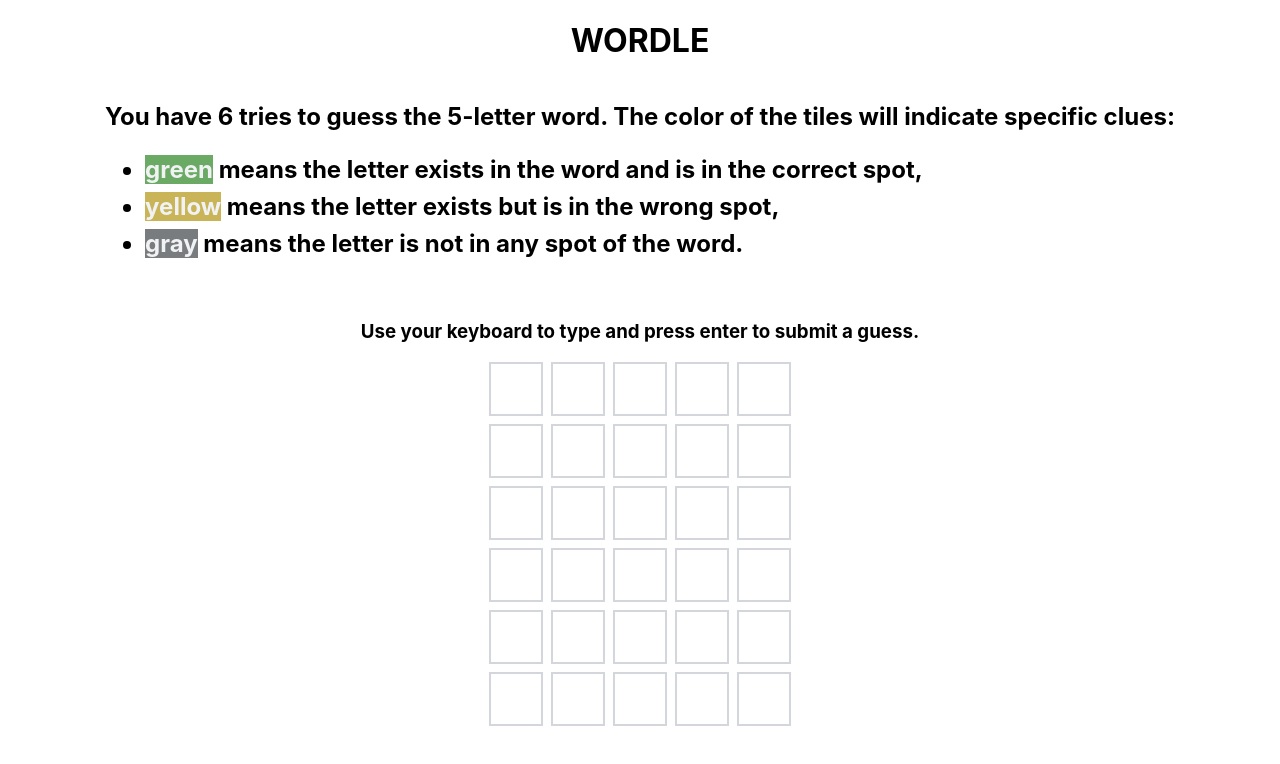
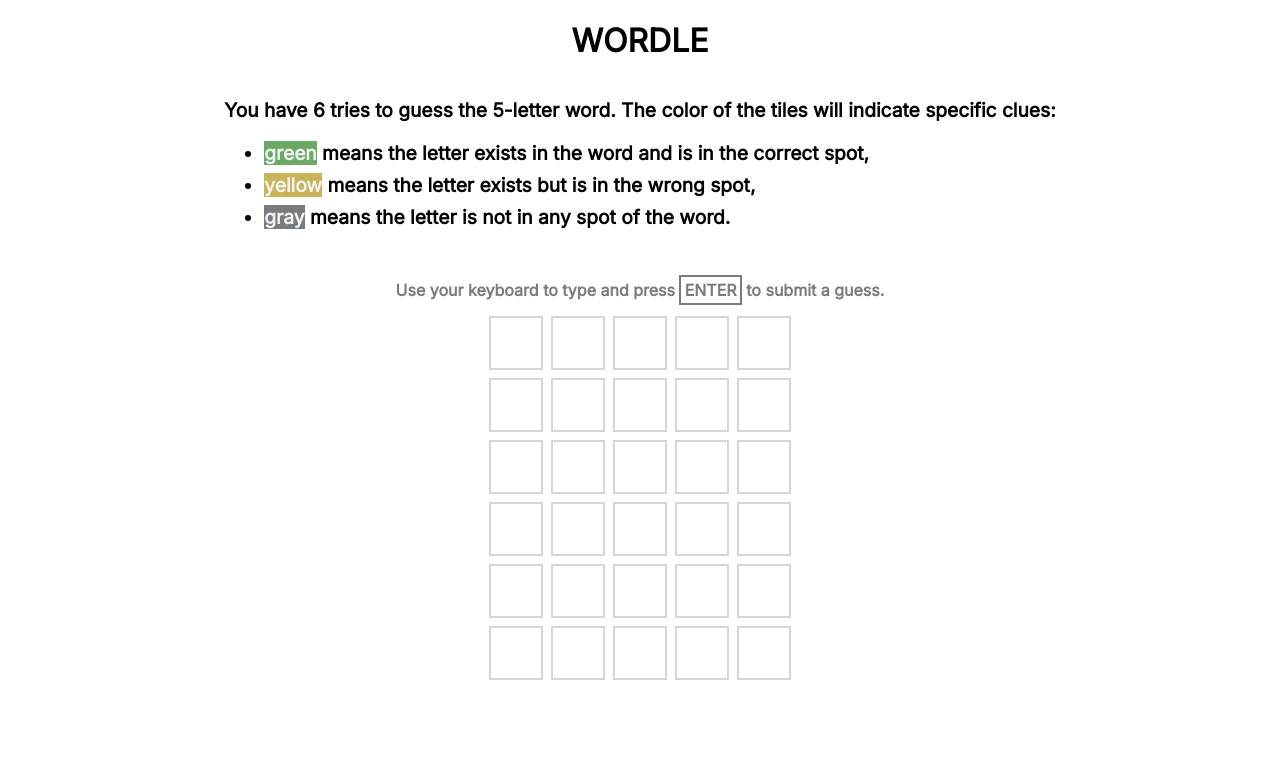
Before and after one commit to pinggyu/wordle-clone, a React (Create React App) app: page / in a window 1280 px wide. Shown: the top 764 px of the page. Built offline with nearby package versions, Linux system fonts and the light colour scheme.

Commit message:
minor UI changes

```diff
--- a/public/index.html
+++ b/public/index.html
@@ -6,7 +6,9 @@
         <meta name="viewport" content="width=device-width, initial-scale=1" />
         <meta name="theme-color" content="#000000" />
         <meta name="description" content="Web site created using create-react-app" />
-        <link rel="apple-touch-icon" href="%PUBLIC_URL%/logo192.png" />
+        <link rel="preconnect" href="https://fonts.googleapis.com" />
+        <link rel="preconnect" href="https://fonts.gstatic.com" crossorigin />
+        <link href="https://fonts.googleapis.com/css2?family=Inter&display=swap" rel="stylesheet" />
         <!--
       manifest.json provides metadata used when your web app is installed on a
       user's mobile device or desktop. See https://developers.google.com/web/fundamentals/web-app-manifest/
--- a/src/App.css
+++ b/src/App.css
@@ -4,6 +4,12 @@
     --color-white: #f1f2f3;
     --color-yellow: #c9b458;
     --color-green: #6aaa64;
+
+    --ff-main: 'Inter', sans-serif;
+}
+
+body {
+    font-family: var(--ff-main);
 }
 
 .wrapper {
@@ -26,6 +32,16 @@ header {
 
 h1 {
     text-transform: uppercase;
+}
+
+h2 {
+    font-size: 1.2rem;
+}
+
+h3 {
+    font-size: 1rem;
+    text-align: center;
+    color: var(--color-gray);
 }
 
 .instructions {
@@ -73,3 +89,9 @@ h1 {
     background-color: var(--color-gray);
     color: var(--color-white);
 }
+
+.enter {
+    border: 2px solid var(--color-gray);
+    padding: 0.2rem;
+    text-transform: uppercase;
+}
--- a/src/App.js
+++ b/src/App.js
@@ -2,9 +2,9 @@ import { useEffect, useState } from 'react';
 import './App.css';
 import Row from './components/Row';
 import confetti from 'canvas-confetti';
-import { WORDS } from './wordList';
+import { WORDS } from './constants/wordList';
 
-// IMPROVEMENTS: try again button to reset/ get new word, leaderboard or scoreboard, only display color for the amount of letters of the word (if word only has 2 Ls, only show 2 yellows)
+// IMPROVEMENTS: try again button to reset/ get new word, leaderboard or scoreboard, only display color for the amount of letters of the word (if word only has 2 Ls, only show 2 yellows), animations when not the right word
 
 function App() {
     const [answer, setAnswer] = useState();
@@ -114,7 +114,9 @@ function App() {
                         </li>
                     </ul>
                 </h2>
-                <h3>Use your keyboard to type and press enter to submit a guess.</h3>
+                <h3>
+                    Use your keyboard to type and press <span className="enter">enter</span> to submit a guess.
+                </h3>
             </header>
 
             <div className="board">
@@ -136,7 +138,7 @@ function App() {
                 <div className="winAlert"> {isGameOver ? <p>Congratulations! You found the word. 🎉</p> : null} </div>
                 <div className="loseAlert">
                     {!isGameOver && guesses.findIndex((val) => val === '') === -1 ? (
-                        <p>Out of tries! Better luck next time. The word was {answer}. 🤓</p>
+                        <p>Out of tries! Better luck next time. The word was {answer.toUpperCase()}. 🤓</p>
                     ) : null}
                 </div>
             </div>
```
Also changed, not shown: src/constants/wordList.js (renamed from src/wordList.js).
